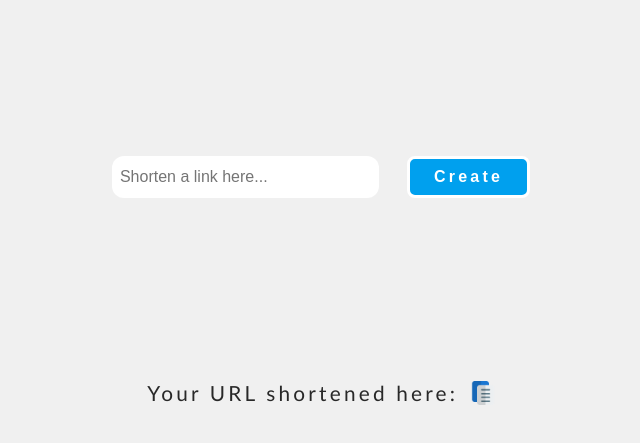
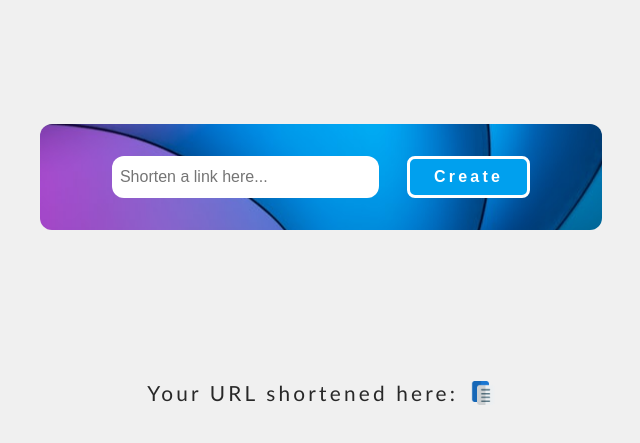
Before and after one commit to lavpascu92/url_shortener, a plain HTML site: page index.html in a window 1280 px wide. Shown: the part 249-692 px from the top of the page, without its empty margins (319-959 px from the left). Drawn offline with Linux system fonts and the light colour scheme.

Commit message:
Minor fix

```diff
--- a/src/css/style.css
+++ b/src/css/style.css
@@ -41,7 +41,7 @@ body {
 }
 
 .form {
-  background-image: url("./src/media/blue.jpg");
+  background-image: url("../media/blue.jpg");
   background-repeat: no-repeat;
   background-position: center center;
   padding: 32px 72px 12px 72px;
```
